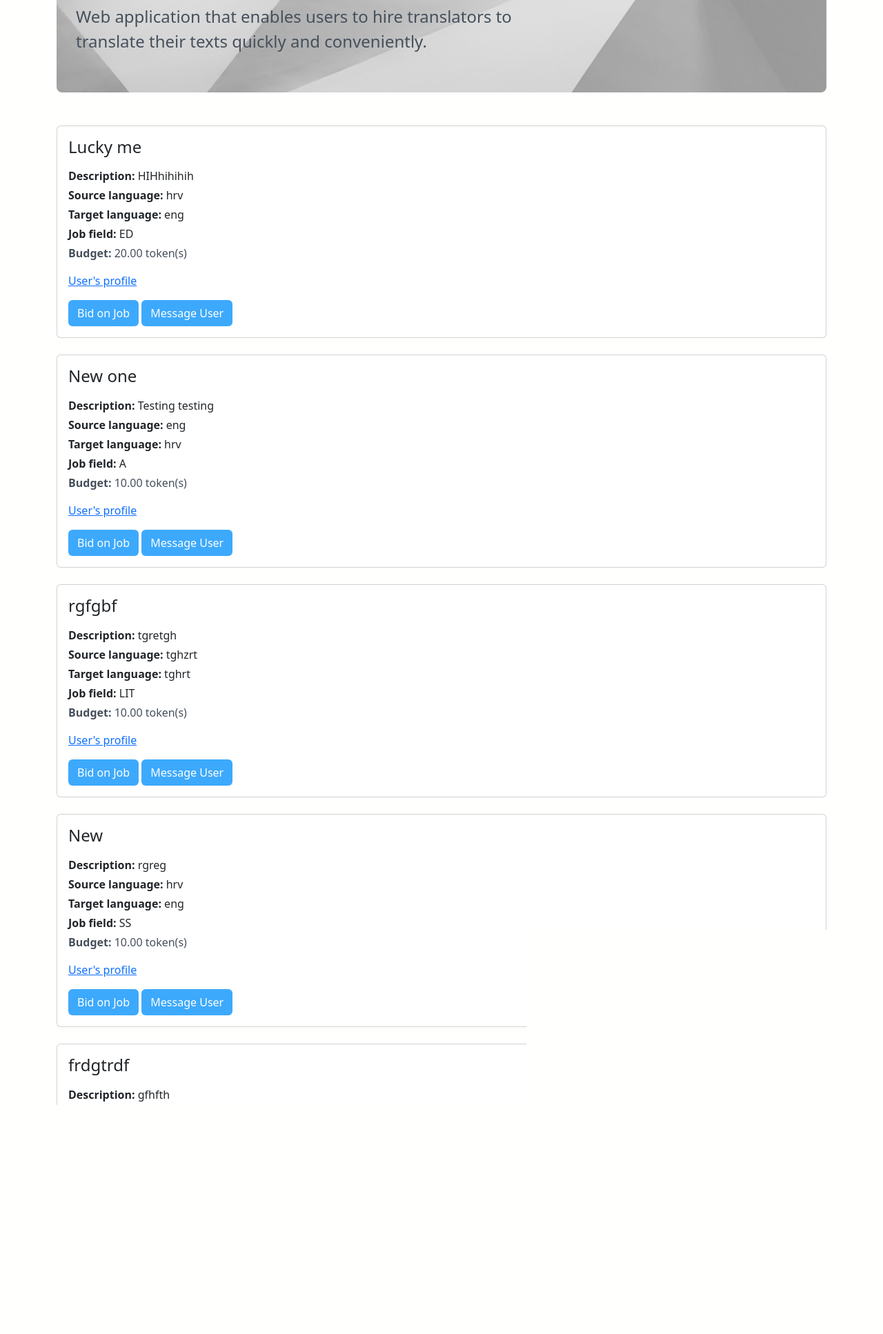
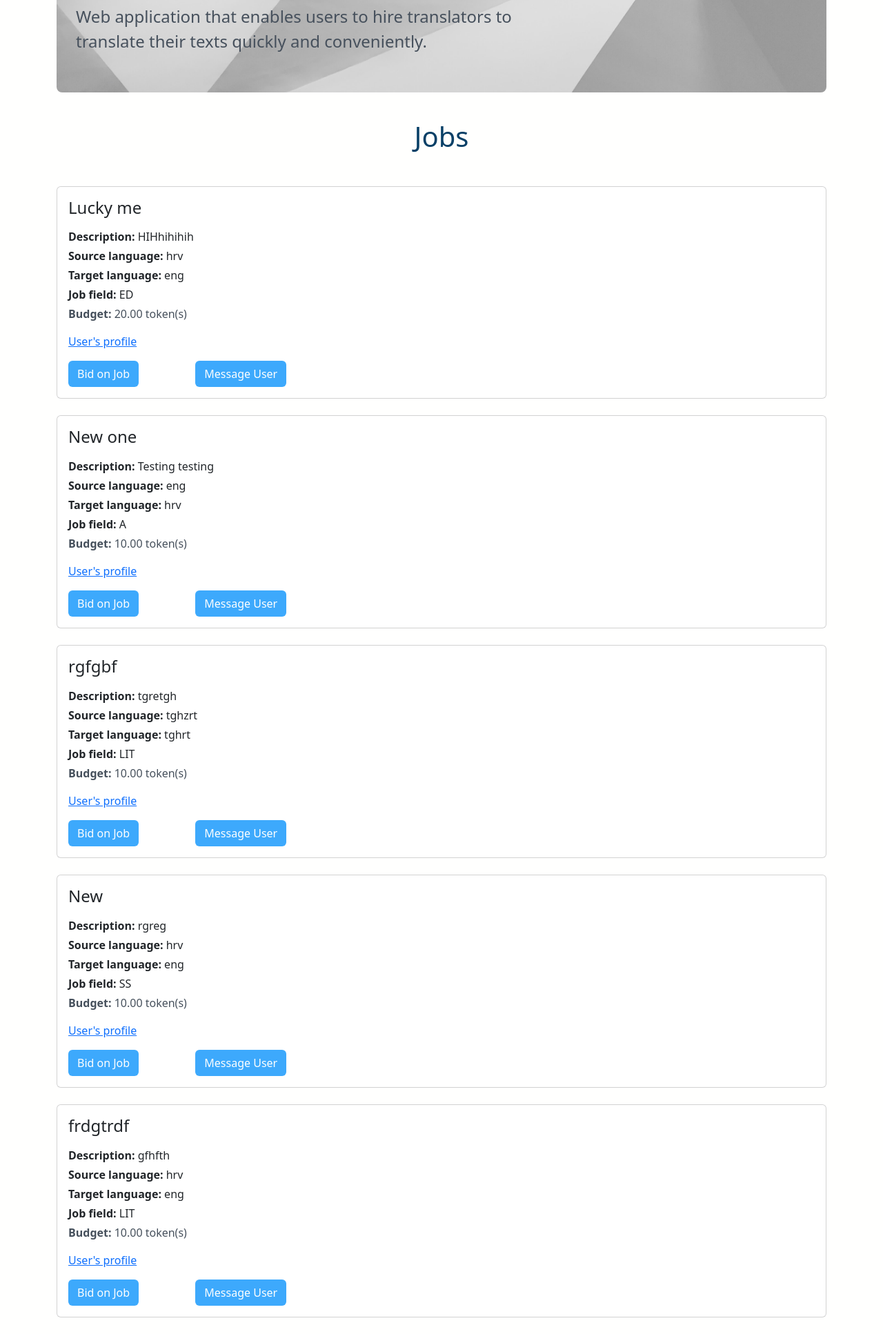
Before and after one commit to lukakuterovac/translate-o-rama, a Django app: page /jobs in a window 1280 px wide. Shown: the part 177-2111 px from the top of the page at 69% size. Before the commit the page ends 1779 px from the top, so only its background shows below. Run offline with Django 4.2, Linux system fonts and the light colour scheme; a user stored in the database is signed in; data comes from the database, SQL or seed files in the repository; both versions use the stored data as it was after the commit; parts of the project's set-up code (start-up, migrations or seed data) failed here and were passed over; some libraries are stand-ins or nearby versions.

Commit message:
Modify html files, add some views

```diff
--- a/translationsite/app/templates/app/jobs.html
+++ b/translationsite/app/templates/app/jobs.html
@@ -1,9 +1,7 @@
 {% extends 'app/base.html' %}
+
 {% block content %}
-<form action="{% url 'app:post_job' %}" method="post">
-    <div class="form-group">
-    {% csrf_token %}
-
+    <h1 class="text-center mb-5 mt-3">Jobs</h1>
     <div class="mb-4">
         {% for job in jobs %}
           {% include 'includes/unassigned_jobs.html' with job=job %}
@@ -13,6 +11,5 @@
           </div>
         {% endfor %}
       </div>
-    </div>
-</form>
+
 {% endblock content %}
--- a/translationsite/app/templates/app/post_job.html
+++ b/translationsite/app/templates/app/post_job.html
@@ -2,6 +2,7 @@
 {% load widget_tweaks %}
 
 {% block content %}
+<h1 class="text-center mb-5 mt-3">Post Job</h1>
     <form action="{% url 'app:post_job' %}" method="post">
         <div class="form-group">
         {% csrf_token %}
--- a/translationsite/app/templates/includes/unassigned_jobs.html
+++ b/translationsite/app/templates/includes/unassigned_jobs.html
@@ -8,7 +8,16 @@
         <div class="card-text mt-1"><b>Job field:</b>  {{ job.job_field }}</div>
         <p class="card-text mt-1"><b>Budget:</b>  {{ job.budget }} token(s)</p>
         <p class="card-text mt-1"><a href="#">User's profile</a></p>
-      <a href="#" class="btn custom-btn">Bid on Job</a>
-      <a href="#" class="btn custom-btn">Message User</a>
+        <div class="row">
+            <form action="{% url 'app:jobs_bid' %}" method="POST" class="col-2">
+                {% csrf_token %}
+                <button type="submit" class="btn custom-btn">Bid on Job</button>
+            </form>
+            <form action="{% url 'app:jobs_message' %}" method="POST" class="col-2">
+                {% csrf_token %}
+                <button type="submit" class="btn custom-btn">Message User</a>
+            </form>
+            <div class="col-6"></div>
         </div>
     </div>
+  </div>
--- a/translationsite/app/urls.py
+++ b/translationsite/app/urls.py
@@ -11,4 +11,6 @@ urlpatterns = [
     path("profile/password_change", views.change_password, name="new_password"),
     path("profile/email_change", views.email_change, name="new_email"),
     path("jobs", views.jobs, name="jobs"),
+    path("jobs/job_bid", views.job_bid, name="jobs_bid"),
+    path("jobs/message", views.job_message, name="jobs_message"),
 ]
--- a/translationsite/app/views.py
+++ b/translationsite/app/views.py
@@ -130,3 +130,17 @@ def jobs(request):
         "jobs": jobs,
     }
     return render(request, "app/jobs.html", context)
+
+
+def job_bid(request):
+    user = request.user
+    jobs = Job.objects.all().filter(~Q(user=user), Q(is_assigned=False))
+    context = {
+        "user": user,
+        "jobs": jobs,
+    }
+    return HttpResponseRedirect(request, "app/jobs.html", context)
+
+
+def job_message(request):
+    pass
```
Also changed, not shown: translationsite/app/migrations/0009_merge_20230202_1309.py (added), translationsite/db.sqlite3. Lines whose indentation alone changed are shown as unchanged.
